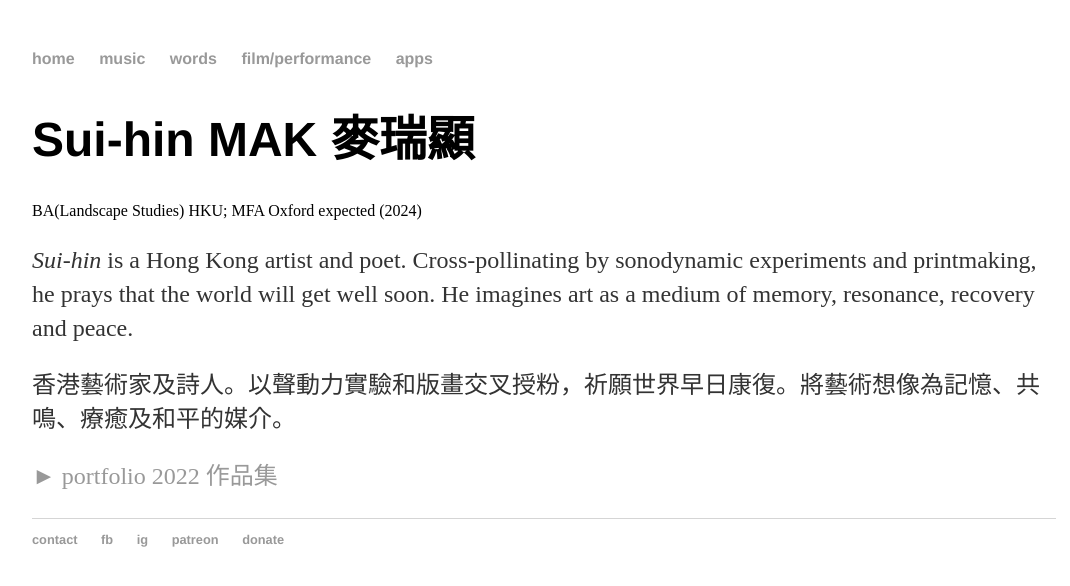
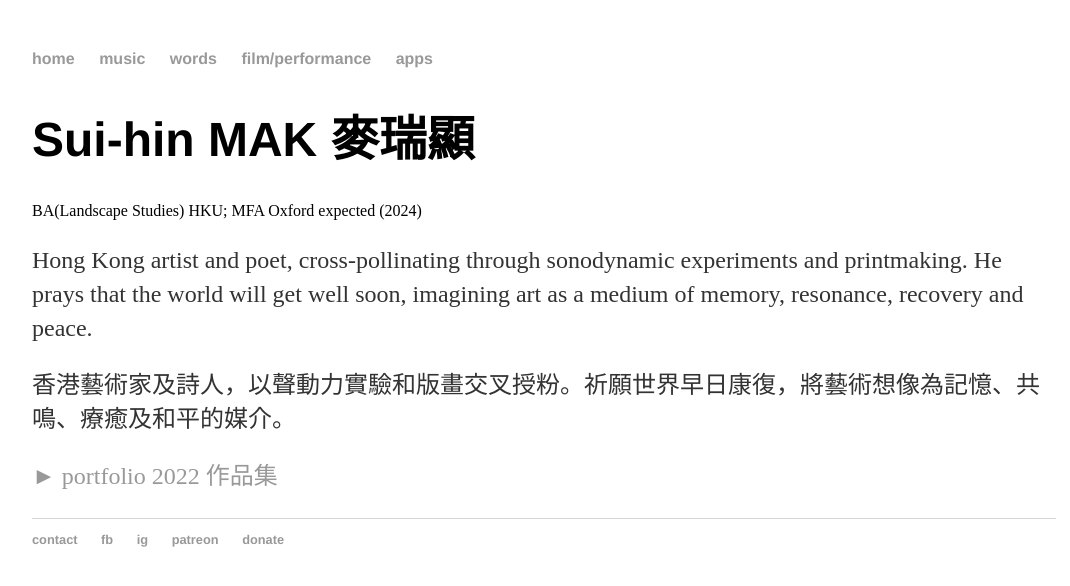
Before and after one commit to maksuihin/maksuihin.github.io, a Jekyll site: the page built from index.html, in a window 1280 px wide. Shown: the top 586 px of the page, without its empty margins (96-1166 px from the left). Built offline with Jekyll 4.4.1, drawn with Linux system fonts in a browser that asks for light colours.

Commit message:
Update index.html

```diff
--- a/index.html
+++ b/index.html
@@ -7,10 +7,10 @@
         		<h1>Sui-hin MAK <span lang="zh">麥瑞顯</span></h1>
 			BA(Landscape Studies) HKU; MFA Oxford expected (2024)</br>
 			<p>
-				<em>Sui-hin</em> is a Hong Kong artist and poet. Cross-pollinating by sono&shy;dynamic experi&shy;ments and print&shy;making, he prays that the world will get well soon. He imag&shy;ines art as a medium of memory, resonance, recovery and peace. <!--His artworks address identity, science and technology, trauma, language, folk beliefs and modern lifestyles.  His works encompass installation, painting, poetry, printmaking, sound art, experimental ﬁlm, photography etc.  Some of his art prints are in private collections in Hong Kong, Australia, Taiwan and the US.  In 2019, his experimental film ‘<i>tofu</i>’ was screened at the British Museum.--></p>
+			Hong Kong artist and poet, cross-pollinating through sono&shy;dynamic experi&shy;ments and print&shy;making. He prays that the world will get well soon, imag&shy;ining art as a medium of memory, resonance, recovery and peace. <!--His artworks address identity, science and technology, trauma, language, folk beliefs and modern lifestyles.  His works encompass installation, painting, poetry, printmaking, sound art, experimental ﬁlm, photography etc.  Some of his art prints are in private collections in Hong Kong, Australia, Taiwan and the US.  In 2019, his experimental film ‘<i>tofu</i>’ was screened at the British Museum.--></p>
 
 			<p>
-				香港藝術家及詩人。以聲動力實驗和版畫交叉授粉，祈願世界早日康復。將藝術想像為記憶、共鳴、療癒及和平的媒介。<!--創作探討身份、科技、創傷、語言、民間信仰、摩登新生活等主題。創作媒介涵蓋裝置藝術、繪畫、新詩、版畫、聲音藝術、實驗電影及攝影等。版畫作品於本港、澳洲、台灣、美國獲私人收藏。實驗短片〈<i>tofu</i>〉在2019年於大英博物館放映。--></p>
+			香港藝術家及詩人，以聲動力實驗和版畫交叉授粉。祈願世界早日康復，將藝術想像為記憶、共鳴、療癒及和平的媒介。<!--創作探討身份、科技、創傷、語言、民間信仰、摩登新生活等主題。創作媒介涵蓋裝置藝術、繪畫、新詩、版畫、聲音藝術、實驗電影及攝影等。版畫作品於本港、澳洲、台灣、美國獲私人收藏。實驗短片〈<i>tofu</i>〉在2019年於大英博物館放映。--></p>
 			<p><a href="/portfolio2022">► portfolio 2022 作品集</a><br>
 			   <!--<a href="/portfolio2024">► portfolio 2024 作品集</a>-->
 			</p>
```
